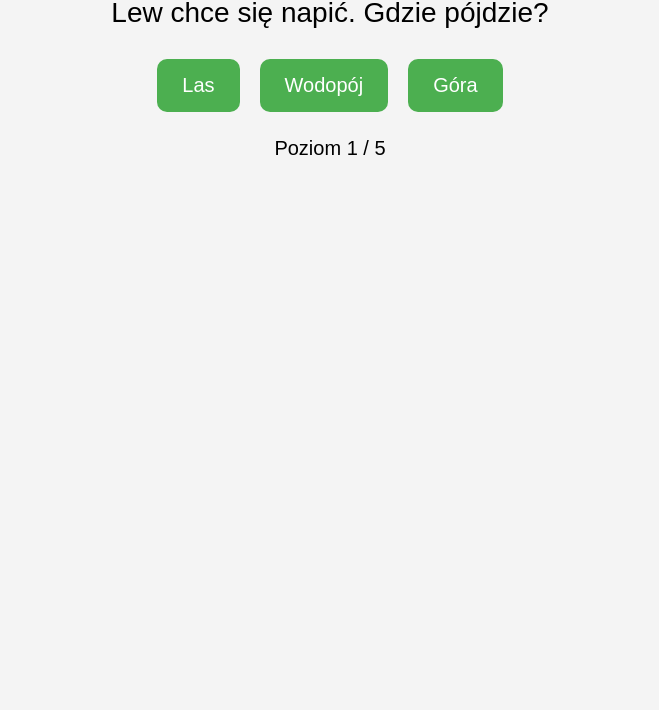
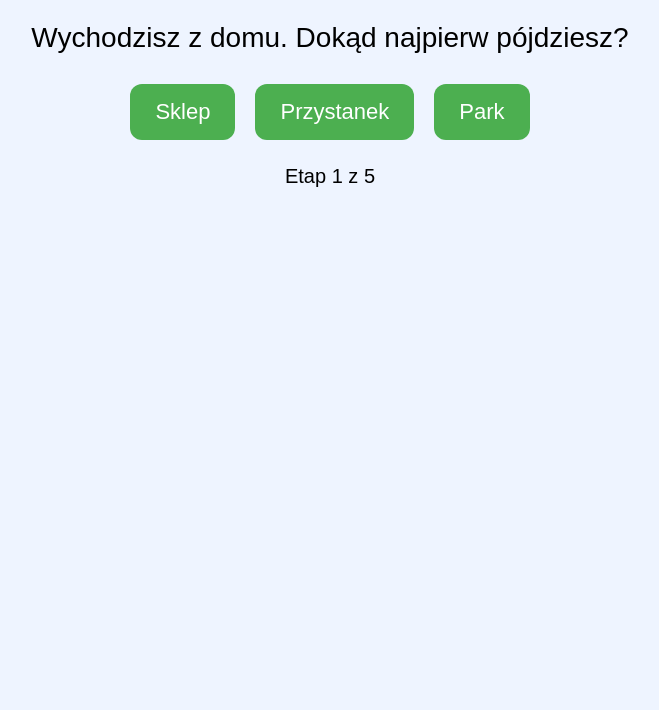
Before and after one commit to jartob/edu.tyflo.io, a plain HTML site: page docs/gry/Podroz_po_miescie_gra_SINGLE.html in a window 1280 px wide. Shown: the part 90-800 px from the top of the page, without its empty margins (310-969 px from the left). Drawn offline with Linux system fonts and the light colour scheme.

Commit message:
Update Podroz_po_miescie_gra_SINGLE.html

```diff
--- a/docs/gry/Podroz_po_miescie_gra_SINGLE.html
+++ b/docs/gry/Podroz_po_miescie_gra_SINGLE.html
@@ -2,16 +2,19 @@
 <html lang="pl">
 <head>
 <meta charset="UTF-8">
-<title>Podróż po mieście / safari</title>
+<title>Podróż po mieście</title>
+
 <style>
 body {
     font-family: Arial, sans-serif;
     text-align: center;
-    background: #f4f4f4;
+    background: #eef4ff;
+    margin: 0;
+    padding: 20px;
 }
 
 h1 {
-    margin-top: 20px;
+    font-size: 34px;
 }
 
 #question {
@@ -27,9 +30,9 @@ h1 {
 }
 
 button {
+    font-size: 22px;
     padding: 15px 25px;
-    font-size: 20px;
-    border-radius: 10px;
+    border-radius: 12px;
     border: none;
     cursor: pointer;
     background-color: #4CAF50;
@@ -45,18 +48,26 @@ button:hover {
     margin-top: 25px;
     font-size: 20px;
 }
+
+#restart {
+    margin-top: 30px;
+    display: none;
+    background-color: #ff9800;
+}
 </style>
 </head>
 
 <body>
 
-<h1>Gra logiczna</h1>
+<h1>Podróż po mieście</h1>
 
 <div id="question"></div>
 
 <div class="buttons" id="answers"></div>
 
 <div id="info"></div>
+
+<button id="restart" onclick="restartGame()">Zagraj ponownie</button>
 
 <script>
 
@@ -65,37 +76,44 @@ let locked = false;
 
 const levels = [
     {
-        question: "Lew chce się napić. Gdzie pójdzie?",
-        correct: "Wodopój",
-        options: ["Las", "Wodopój", "Góra"]
+        question: "Wychodzisz z domu. Dokąd najpierw pójdziesz?",
+        correct: "Przystanek",
+        options: ["Sklep", "Przystanek", "Park"]
     },
     {
-        question: "Przy wodopoju pojawia się...",
-        correct: "Żyrafa",
-        options: ["Samochód", "Żyrafa", "Dom"]
+        question: "Z przystanku jedziesz do...",
+        correct: "Szkoły",
+        options: ["Szkoły", "Lasu", "Plaży"]
     },
     {
-        question: "Żyrafa spotyka...",
-        correct: "Słonia",
-        options: ["Słonia", "Traktor", "Pociąg"]
+        question: "Po szkole idziesz do...",
+        correct: "Sklepu",
+        options: ["Lotniska", "Sklepu", "ZOO"]
     },
     {
-        question: "Słoń idzie do...",
-        correct: "Rzeki",
-        options: ["Rzeki", "Sklepu", "Bloku"]
+        question: "Ze sklepu udajesz się do...",
+        correct: "Parku",
+        options: ["Szpitala", "Parku", "Fabryki"]
     },
     {
-        question: "Przy rzece jest...",
-        correct: "Krokodyl",
-        options: ["Krokodyl", "Autobus", "Rower"]
+        question: "Na koniec wracasz do...",
+        correct: "Domu",
+        options: ["Domu", "Stadionu", "Urzędu"]
     }
 ];
 
+function shuffle(array) {
+    return array.sort(() => Math.random() - 0.5);
+}
+
 function loadLevel() {
+
     if (currentLevel >= levels.length) {
-        document.getElementById("question").innerHTML = "🎉 Gratulacje! Koniec gry!";
+        document.getElementById("question").innerHTML =
+            "🎉 Gratulacje! Ukończyłeś podróż po mieście!";
         document.getElementById("answers").innerHTML = "";
         document.getElementById("info").innerHTML = "";
+        document.getElementById("restart").style.display = "inline-block";
         return;
     }
 
@@ -103,12 +121,13 @@ function loadLevel() {
 
     const level = levels[currentLevel];
     document.getElementById("question").innerText = level.question;
-    document.getElementById("info").innerText = "Poziom " + (currentLevel + 1) + " / " + levels.length;
+    document.getElementById("info").innerText =
+        "Etap " + (currentLevel + 1) + " z " + levels.length;
 
     const answersDiv = document.getElementById("answers");
     answersDiv.innerHTML = "";
 
-    level.options.forEach(option => {
+    shuffle(level.options).forEach(option => {
         const btn = document.createElement("button");
         btn.innerText = option;
         btn.onclick = () => checkAnswer(option);
@@ -135,6 +154,12 @@ function checkAnswer(answer) {
     }
 }
 
+function restartGame() {
+    currentLevel = 0;
+    document.getElementById("restart").style.display = "none";
+    loadLevel();
+}
+
 loadLevel();
 
 </script>
```
